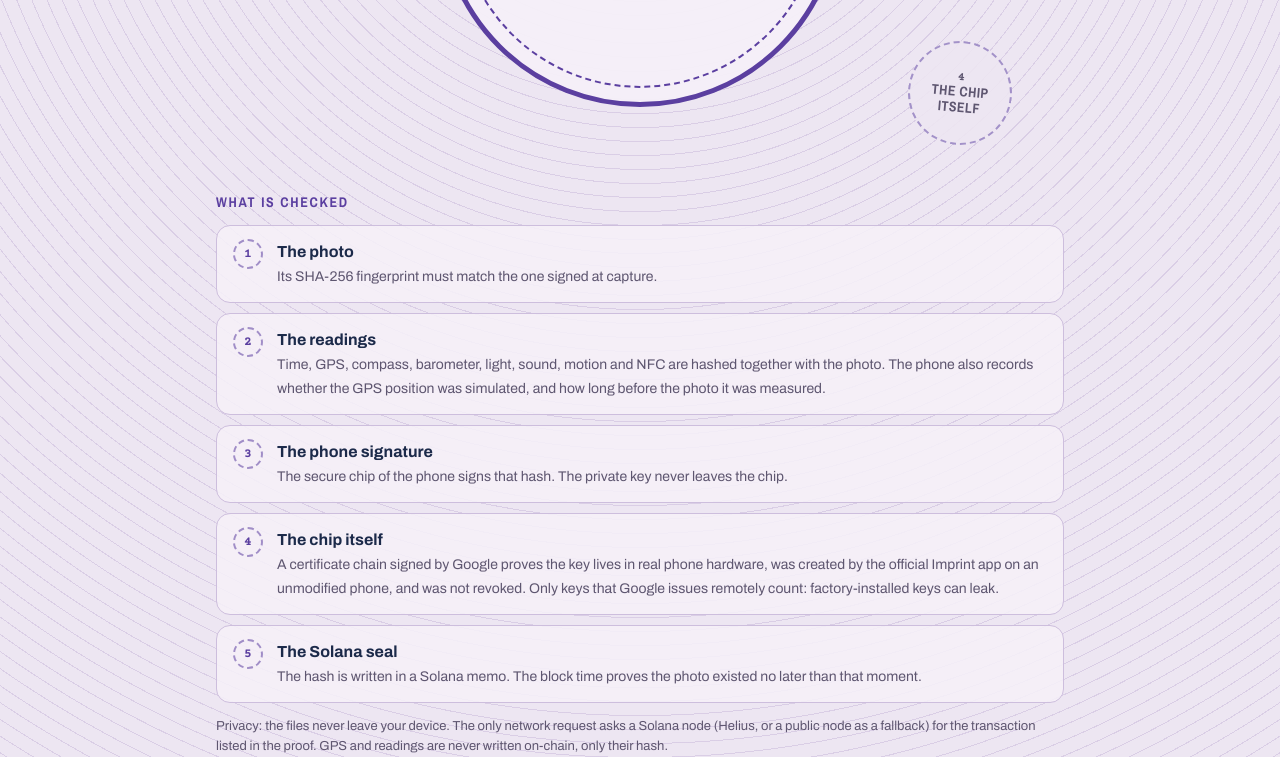
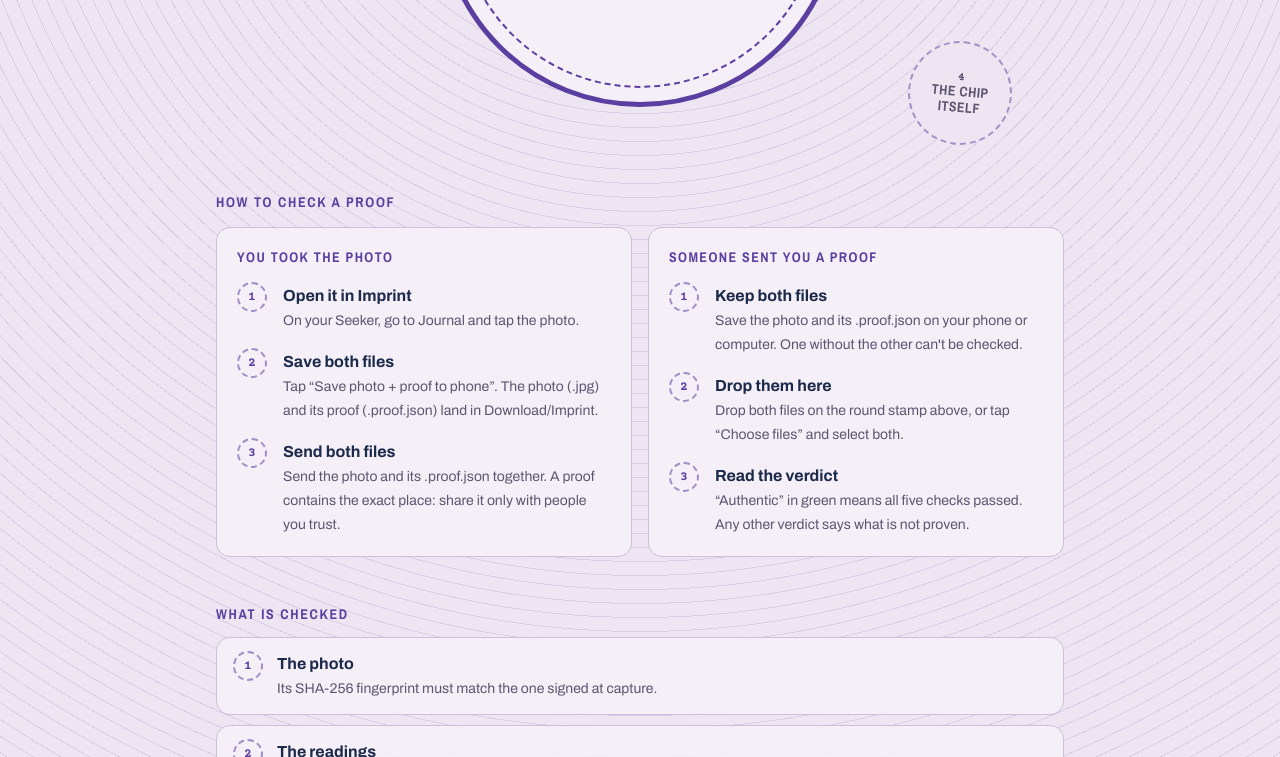
Before and after one commit to solanachetis/imprint-verify, a plain HTML site: page index.html in a window 1280 px wide. Shown: the part 580-1337 px from the top of the page. Drawn offline with Linux system fonts and the light colour scheme.

Commit message:
How to check a proof, step by step
On the page and in the README: how to get the photo and its
.proof.json out of Imprint, and how to check them here.

Co-Authored-By: Claude Opus 5.5 <noreply@anthropic.com>

```diff
--- a/index.html
+++ b/index.html
@@ -147,6 +147,9 @@
   .steps { list-style: none; padding: 0; margin: 0; display: grid; gap: 10px; }
   .steps li { position: relative; padding: 14px 16px 14px 60px; }
   .steps li i { position: absolute; left: 16px; top: 13px; width: 30px; height: 30px; border-radius: 50%; border: 2px dashed rgba(91,63,160,.55); display: grid; place-items: center; font: 700 13px var(--mono); font-style: normal; color: var(--purple); }
+  .card .steps { gap: 14px; }
+  .card .steps li { padding: 4px 0 0 46px; }
+  .card .steps li i { left: 0; top: 2px; }
   .steps b { display: block; }
   .steps span { color: var(--muted); font-size: 14px; }
   details { margin-top: 16px; }
@@ -199,6 +202,29 @@
     <section id="results" aria-live="polite"></section>
 
     <!-- Explains the five checks before a proof is dropped; hidden once a result shows them. -->
+    <!-- Step by step for first-timers: how to get the two files out of the app, then how to check them here. -->
+    <section id="use">
+      <h2 data-i18n="useTitle"></h2>
+      <div class="grid2">
+        <div class="card">
+          <h4 data-i18n="useMine"></h4>
+          <ol class="steps">
+            <li><i>1</i><b data-i18n="useM1t"></b><span data-i18n="useM1"></span></li>
+            <li><i>2</i><b data-i18n="useM2t"></b><span data-i18n="useM2"></span></li>
+            <li><i>3</i><b data-i18n="useM3t"></b><span data-i18n="useM3"></span></li>
+          </ol>
+        </div>
+        <div class="card">
+          <h4 data-i18n="useTheirs"></h4>
+          <ol class="steps">
+            <li><i>1</i><b data-i18n="useT1t"></b><span data-i18n="useT1"></span></li>
+            <li><i>2</i><b data-i18n="useT2t"></b><span data-i18n="useT2"></span></li>
+            <li><i>3</i><b data-i18n="useT3t"></b><span data-i18n="useT3"></span></li>
+          </ol>
+        </div>
+      </div>
+    </section>
+
     <section id="how">
       <h2 data-i18n="howTitle"></h2>
       <ol class="steps">
@@ -380,6 +406,15 @@ const I18N = {
     patch: "Security patch", app: "Created by", appOfficial: "official Imprint app", appOther: "another app",
     root: "Root of trust", chainLen: "{0} certificates",
     verified: "verified", selfSigned: "self-signed", unverified: "unverified", failed: "failed",
+    useTitle: "How to check a proof",
+    useMine: "You took the photo",
+    useM1t: "Open it in Imprint", useM1: "On your Seeker, go to Journal and tap the photo.",
+    useM2t: "Save both files", useM2: "Tap “Save photo + proof to phone”. The photo (.jpg) and its proof (.proof.json) land in Download/Imprint.",
+    useM3t: "Send both files", useM3: "Send the photo and its .proof.json together. A proof contains the exact place: share it only with people you trust.",
+    useTheirs: "Someone sent you a proof",
+    useT1t: "Keep both files", useT1: "Save the photo and its .proof.json on your phone or computer. One without the other can't be checked.",
+    useT2t: "Drop them here", useT2: "Drop both files on the round stamp above, or tap “Choose files” and select both.",
+    useT3t: "Read the verdict", useT3: "“Authentic” in green means all five checks passed. Any other verdict says what is not proven.",
     howTitle: "What is checked",
     how1t: "The photo", how1: "Its SHA-256 fingerprint must match the one signed at capture.",
     how2t: "The readings", how2: "Time, GPS, compass, barometer, light, sound, motion and NFC are hashed together with the photo. The phone also records whether the GPS position was simulated, and how long before the photo it was measured.",
@@ -956,6 +991,7 @@ function render(r) {
   root.classList.add("on");
   // The five checks above already say what was verified: the explanation below would only repeat them.
   document.getElementById("how").hidden = true;
+  document.getElementById("use").hidden = true;
 }
 
 /* ---------- Wiring ---------- */
```
Also changed, not shown: 1 other file.
